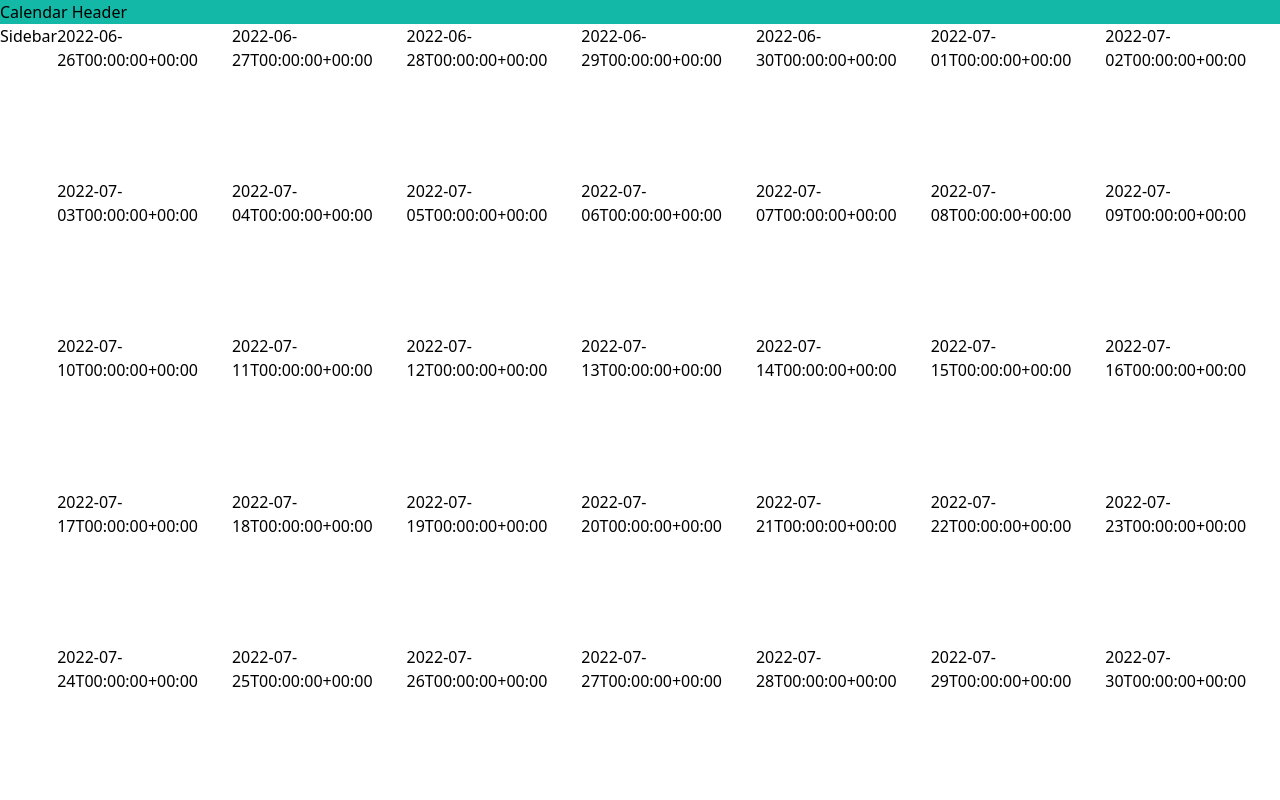
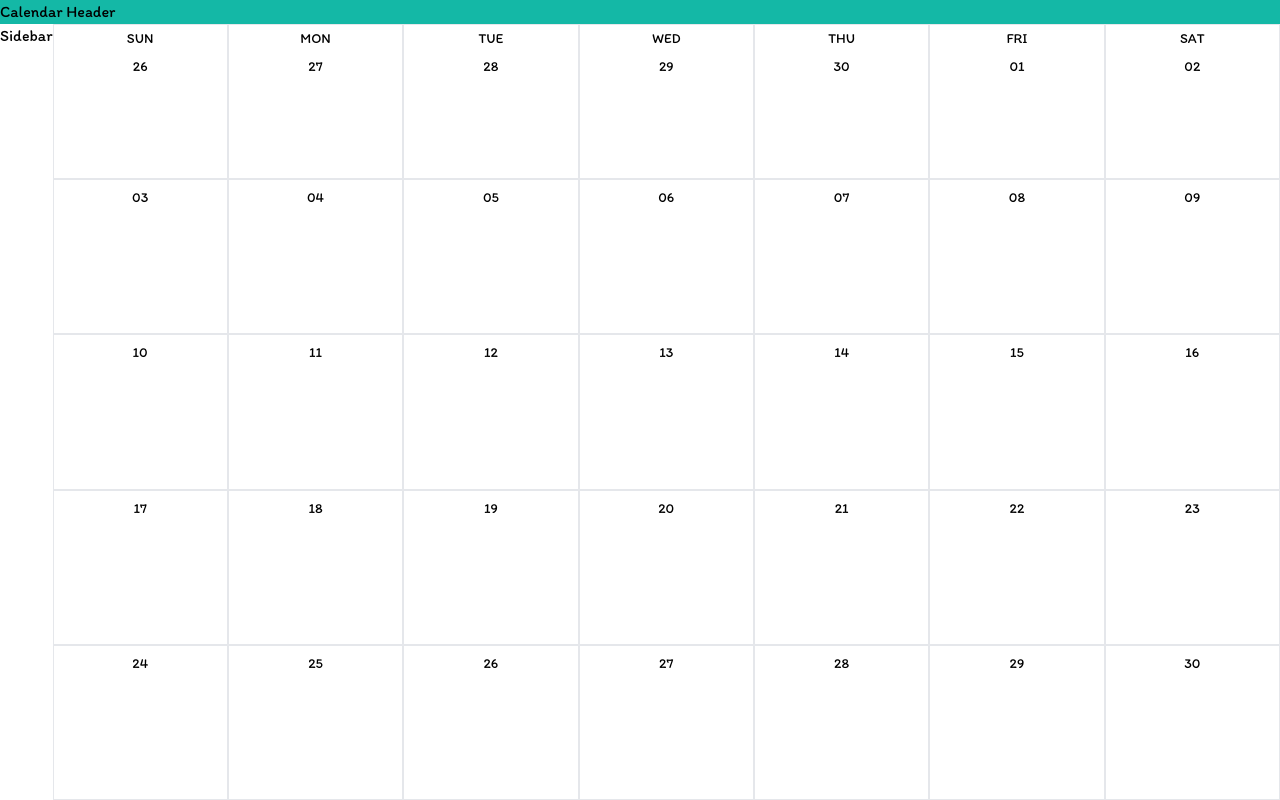
Before and after one commit to PrinceNarteh/google-calender-clone, a React (Create React App) app: page / in a window 1280 px wide. Built offline with nearby package versions, Linux system fonts and the light colour scheme.

Commit message:
adds item font

```diff
--- a/src/App.js
+++ b/src/App.js
@@ -8,7 +8,7 @@
   const [currentMonth, setCurrentMonth] = useState(getMonth());
 
   return (
-    <div className="h-screen flex flex-col">
+    <div className="h-screen flex flex-col font-Itim">
       <CalendarHeader />
       <div className="flex flex-1">
         <Sidebar />
--- a/src/components/Day.jsx
+++ b/src/components/Day.jsx
@@ -1,7 +1,16 @@
 import React from "react";
 
-const Day = ({ day }) => {
-  return <div>{day.format()}</div>;
+const Day = ({ day, rowIdx }) => {
+  return (
+    <div className="border border-gray-200 flex flex-col">
+      <header className="flex flex-col items-center">
+        {rowIdx === 0 && (
+          <p className="text-sm mt-1">{day.format("ddd").toUpperCase()}</p>
+        )}
+        <p className="text-sm p-1 my-1 text-center">{day.format("DD")}</p>
+      </header>
+    </div>
+  );
 };
 
 export default Day;
--- a/src/components/Month.jsx
+++ b/src/components/Month.jsx
@@ -9,7 +9,7 @@
         <React.Fragment key={index}>
           {row.map((day, idx) => (
             <React.Fragment key={idx}>
-              <Day key={idx} day={day} />
+              <Day key={idx} day={day} rowIdx={index} />
             </React.Fragment>
           ))}
         </React.Fragment>
--- a/src/index.css
+++ b/src/index.css
@@ -1,3 +1,8 @@
 @tailwind base;
 @tailwind components;
 @tailwind utilities;
+
+@font-face {
+  font-family: "Itim";
+  src: url("../public/fonts/Itim-Regular.ttf");
+}
--- a/tailwind.config.js
+++ b/tailwind.config.js
@@ -1,8 +1,16 @@
 /** @type {import('tailwindcss').Config} */
+
 module.exports = {
   content: ["./src/**/*.{js,jsx,ts,tsx}"],
   theme: {
-    extend: {},
+    extend: {
+      fontFamily: {
+        Itim: ["Itim", "cursive"],
+      },
+      gridTemplateColumns: {
+        "1/5": "1fr 5fr",
+      },
+    },
   },
   plugins: [],
 };
```
Also changed, not shown: public/fonts/Itim-Regular.ttf (added).
